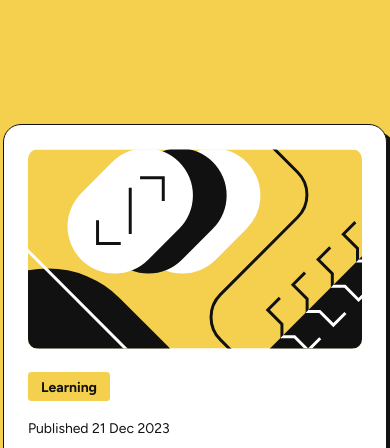
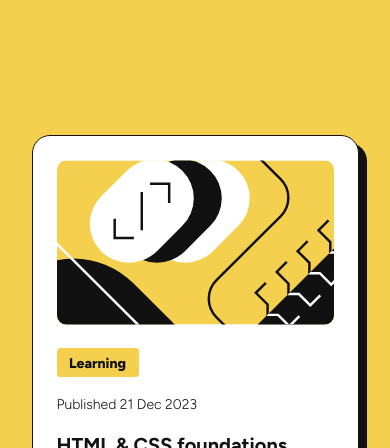
Before and after one commit to kyloren808/blog-preview-card-main, a plain HTML site: page index.html in a window 390 px wide. Shown: the top 448 px of the page. Drawn offline with Linux system fonts and the light colour scheme.

Commit message:
modify README.md for posting solution

```diff
--- a/css/style.css
+++ b/css/style.css
@@ -93,3 +93,24 @@ article img {
 .attribution a {
   color: hsl(228, 45%, 44%);
 }
+@media (max-width: 600px) {
+  article {
+    width: 327px;
+    height: 501px;
+  }
+  .header p {
+    font-size: 0.875rem;
+    font-weight: 300;
+  }
+  .header a {
+    font-size: 1.25rem;
+  }
+  .publish-date {
+    font-size: 0.75rem;
+    font-weight: 300;
+  }
+  .tag {
+    font-size: 1.25;
+    font-weight: 800;
+  }
+}
```
Also changed, not shown: design/Blog Post ScreenShot.png (added), 2 other files.
